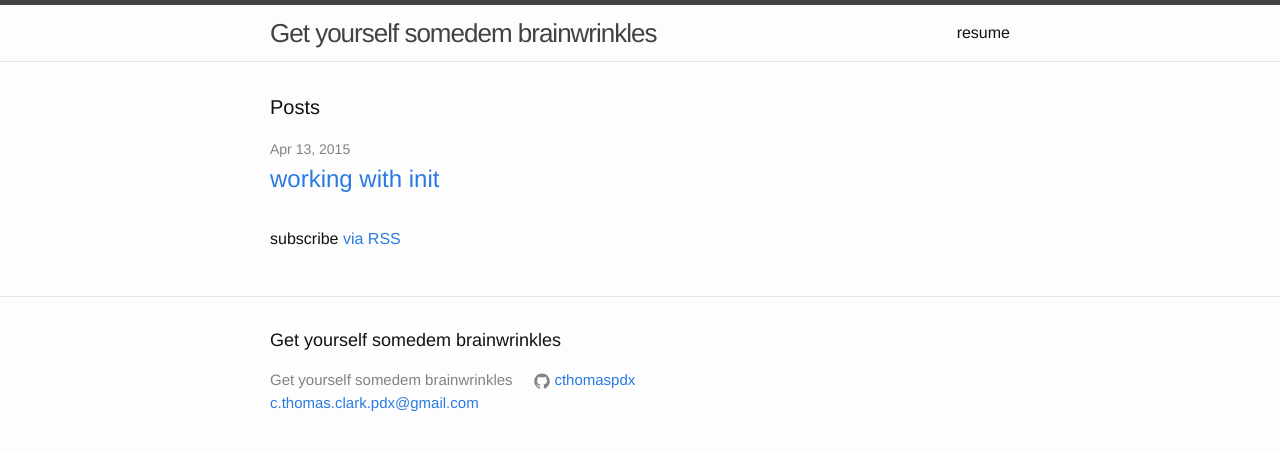
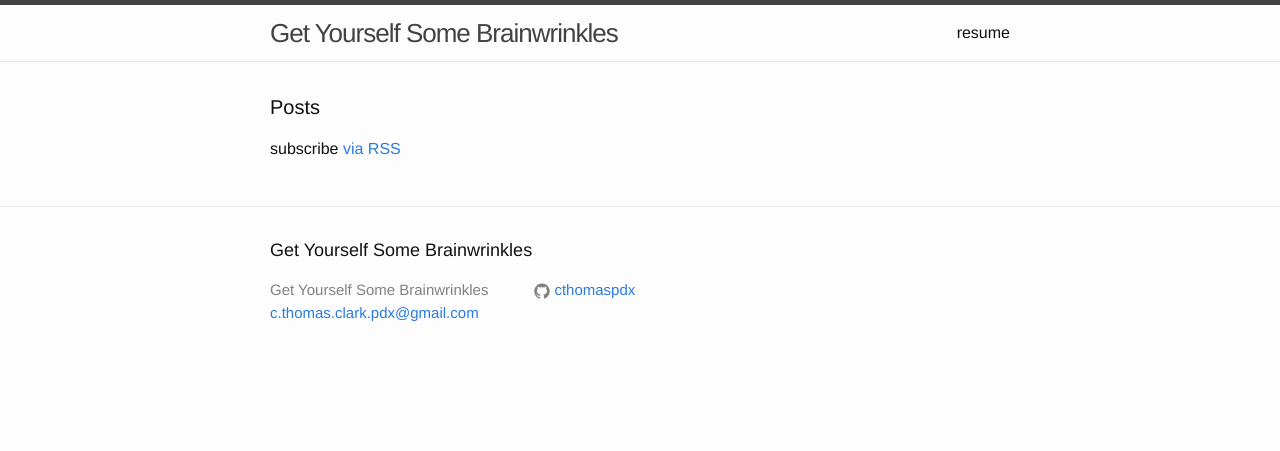
Before and after one commit to cthomaspdx/cthomaspdx.github.io, a Jekyll site: the page built from index.html, in a window 1280 px wide. Shown: the top 451 px of the page. Built offline with Jekyll 4.4.1, drawn with Linux system fonts in a browser that asks for light colours.

```diff
--- a/_config.yml
+++ b/_config.yml
@@ -1,5 +1,5 @@
 # Site settings
-title: Get yourself somedem brainwrinkles
+title: Get Yourself Some Brainwrinkles
 email: c.thomas.clark.pdx@gmail.com
 description: > # this means to ignore newlines until "baseurl:"
 
```
Also changed, not shown: _posts/2015-04-13-working-with-init.md (+3 -3 lines), _posts/2019-04-11-working-with-consul-and-traefik.md (added, +19 -0 lines).
